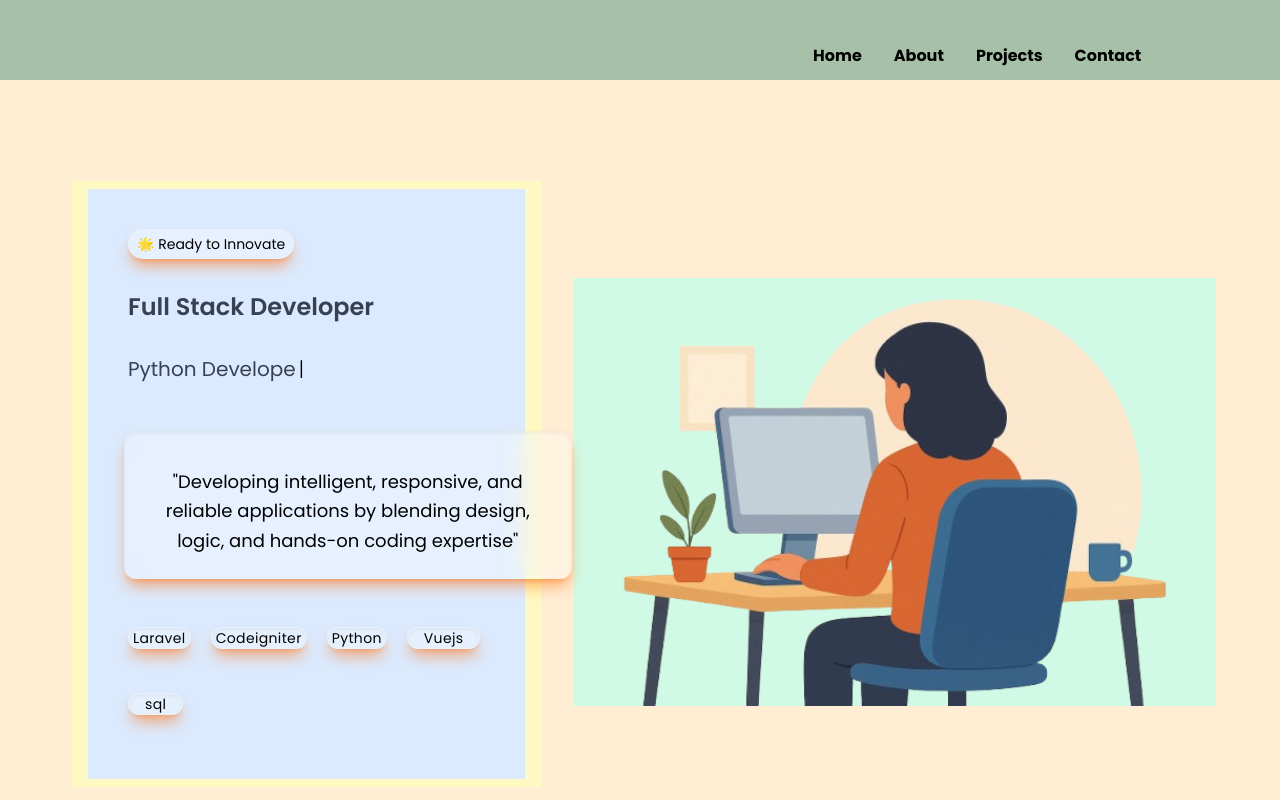
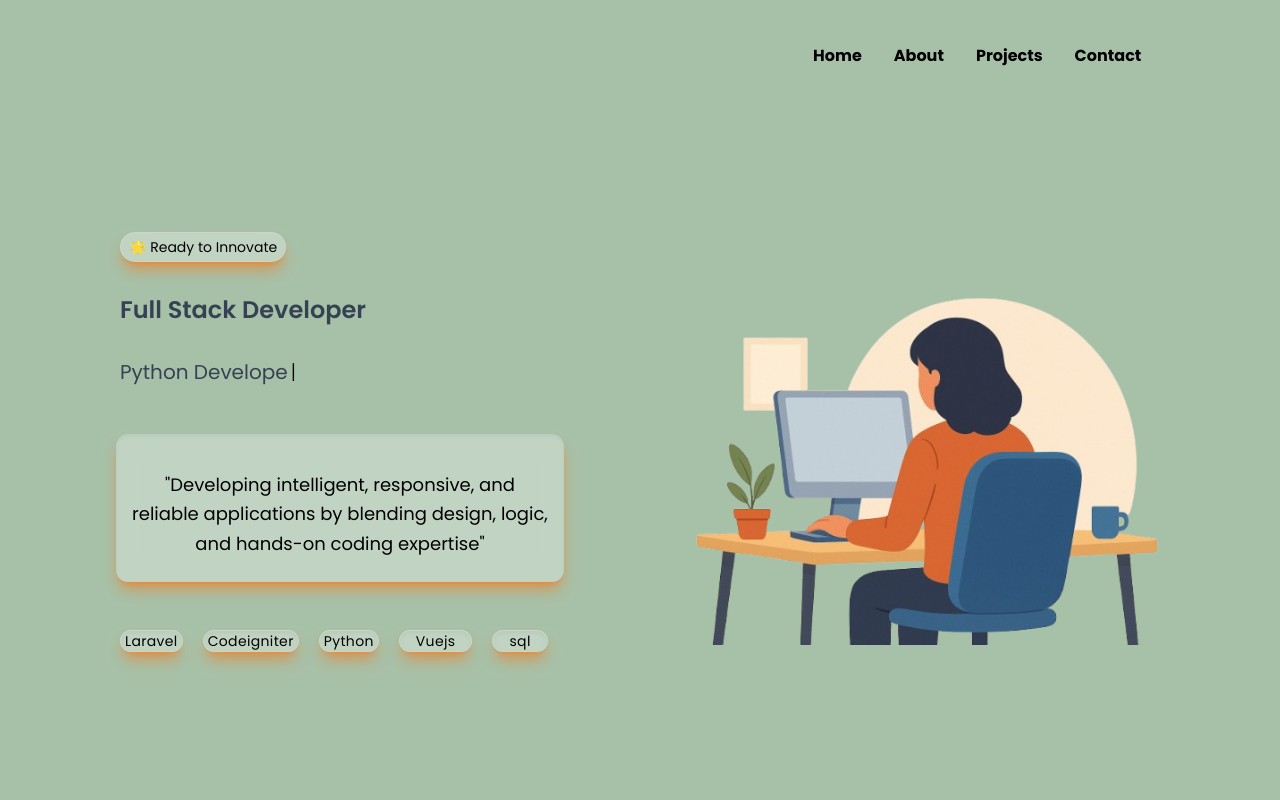
Before and after one commit to jasna18/vue-portfolio-new, a Vue app in the folder portfolio-new/: page / in a window 1280 px wide. Shown: the top 800 px of the page. Built offline with nearby package versions, Linux system fonts and the light colour scheme.

Commit message:
home page lg done

```diff
--- a/portfolio-new/src/components/Page/Home.vue
+++ b/portfolio-new/src/components/Page/Home.vue
@@ -1,26 +1,26 @@
 <template>
   <section
-    id="hero"
+    id="home"
     :style="{
       // backgroundColor: darkMode ? '#1F2937' : '#A7C1A8',
       color: darkMode ? 'white' : 'black'
     }"
     class="w-full relative min-h-screen flex flex-col items-center
-           px-2 py-4 p-4
+           px-2 py-4 p-4 lg:pt-22
            sm:pr-24  sm:pl-8  /* This was for content box spacing */
            md:px-16  md:gap-2 md:p-0  md:pl-16 /* This was for content box spacing */
-           lg:gap-6 lg:flex-row
            transition-colors duration-500
            overflow-x-hidden
-           h-full min-w-0 bg-orange-100
+         min-w-0
           ">
-  <div class="w-full flex flex-col items-start md:flex-row  pt-4 md:pt-4 md:mt-4 lg:pt-2 px-2 md:mx-2 mb-2 my-0 bg-yellow-100 ">
+  <div class="w-full flex flex-col items-start lg:flex-row pt-4 md:pt-4 md:mt-4 lg:pt-2
+  max-w-6xl mx-auto px-4 gap-6 ">
     <!-- left section -->
       <!-- this div for the text content wrapper, removed flex-1 to w-full -->
-        <div class="w-full lg:w-2/3 xl:w-12/5 flex flex-col md:ml-2 md:mr-2 md:mb-2 items-center md:items-start p-2 md:p-8 bg-blue-100
+        <div class="w-full lg:w-1/2 flex flex-col md:mb-2 items-center md:items-start p-2 md:p-8
         min-w-0 sm:text-center mb-2 gap-2 md:gap-4 md:text-center
-        md:w-[98%]   /* Optional: Slightly reduce the wrapper's overall width to prevent stretching */
-            ">
+           /* Optional: Slightly reduce the wrapper's overall width to prevent stretching */
+     ">
 
         <div class="text-sm md:text-md mb-4 mt-2 text-center  md:mb-4 md:ml-2 rounded-full
                dark:bg-gray-800/40 border border-white/10 backdrop-blur-md shadow-lg p-1 px-2 bg-white/30 text-[#000000]
@@ -37,7 +37,7 @@
       </div>
       <!-- text section box -->
   <div
-        class="w-full max-w-md bg-white/30 dark:bg-gray-800/40 backdrop-blur-md md:w-[120%]
+        class="w-full max-w-md bg-white/30 dark:bg-gray-800/40 backdrop-blur-md
                p-6 md:px-4 rounded-xl shadow-lg md:ml-1 inset-shadow-sm shadow-orange-500/50"
         :class="[
           'transition-all duration-1000 ease-out',
@@ -65,18 +65,19 @@
 
   </div>
 </div>
-</div>
       <!-- ref="content" → Vue ref, so you can access this element in your script (maybe for intersection observer to trigger animation). -->
-   <div class="w-full md:flex-row md:w-[98%] md:mb-2 lg:w-2/3 xl:w-7/5 flex justify-center min-w-0 sm:mt-8 bg-emerald-100 ">
+   <div class="w-full md:flex-row md:mb-2 lg:w-1/2 lg:pt-14  flex justify-center min-w-0 sm:mt-8">
       <img
     ref="content"
     :src="girlSittingImg"
     alt="Typing code illustration"
-    class="w-full max-w-sm md:max-w-none md:w-100 lg:w-120 xl:w-3xl
+    class="w-full max-w-sm md:max-w-none lg:max-w-none
            rounded-xl bg-transparent content-wrapper"
     :class="{ 'animate-in': isImageVisible }"
 />
     </div>
+</div>
+
 
 
   </section>
```
